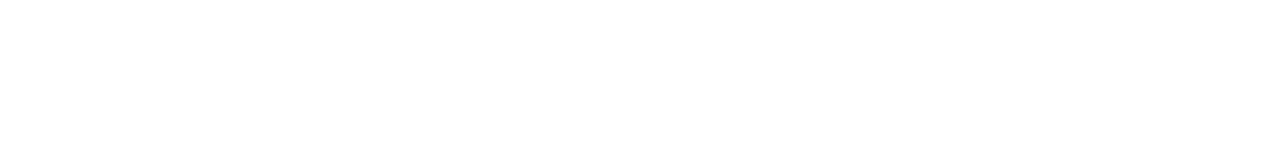
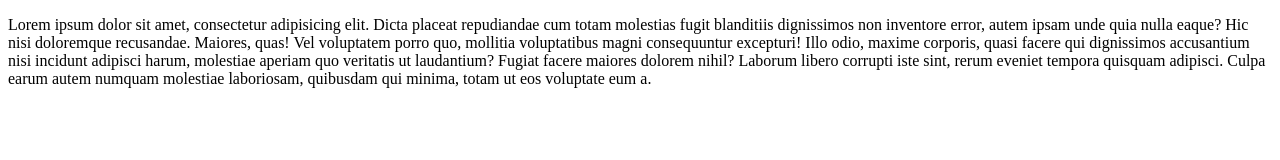
Before and after one commit to Duynguyen345/duan3, a plain HTML site: page index.html in a window 1280 px wide. Drawn offline with Linux system fonts and the light colour scheme.

Commit message:
second change

```diff
--- a/index.html
+++ b/index.html
@@ -5,5 +5,18 @@
     <meta name="viewport" content="width=device-width, initial-scale=1.0" />
     <title>Du an 3</title>
   </head>
-  <body></body>
+  <body>
+    <p>
+      Lorem ipsum dolor sit amet, consectetur adipisicing elit. Dicta placeat
+      repudiandae cum totam molestias fugit blanditiis dignissimos non inventore
+      error, autem ipsam unde quia nulla eaque? Hic nisi doloremque recusandae.
+      Maiores, quas! Vel voluptatem porro quo, mollitia voluptatibus magni
+      consequuntur excepturi! Illo odio, maxime corporis, quasi facere qui
+      dignissimos accusantium nisi incidunt adipisci harum, molestiae aperiam
+      quo veritatis ut laudantium? Fugiat facere maiores dolorem nihil? Laborum
+      libero corrupti iste sint, rerum eveniet tempora quisquam adipisci. Culpa
+      earum autem numquam molestiae laboriosam, quibusdam qui minima, totam ut
+      eos voluptate eum a.
+    </p>
+  </body>
 </html>
```
